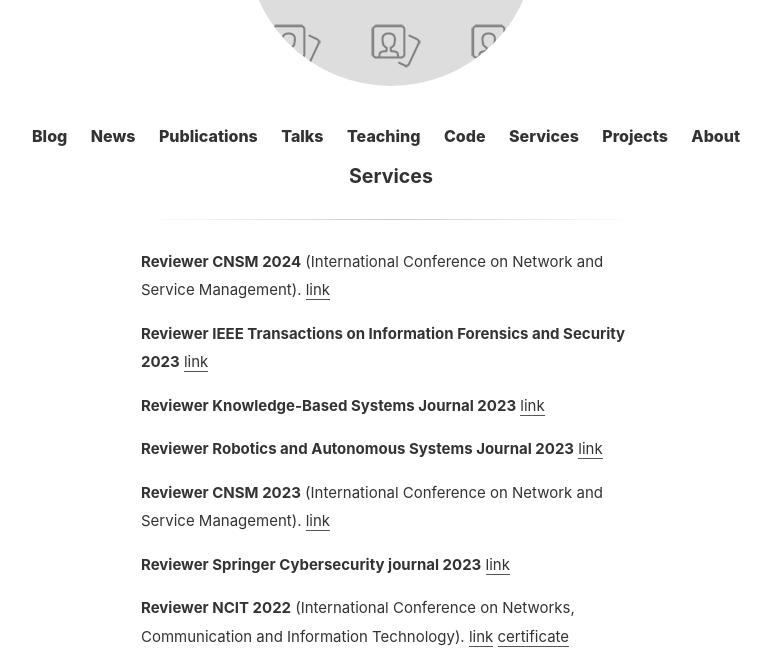
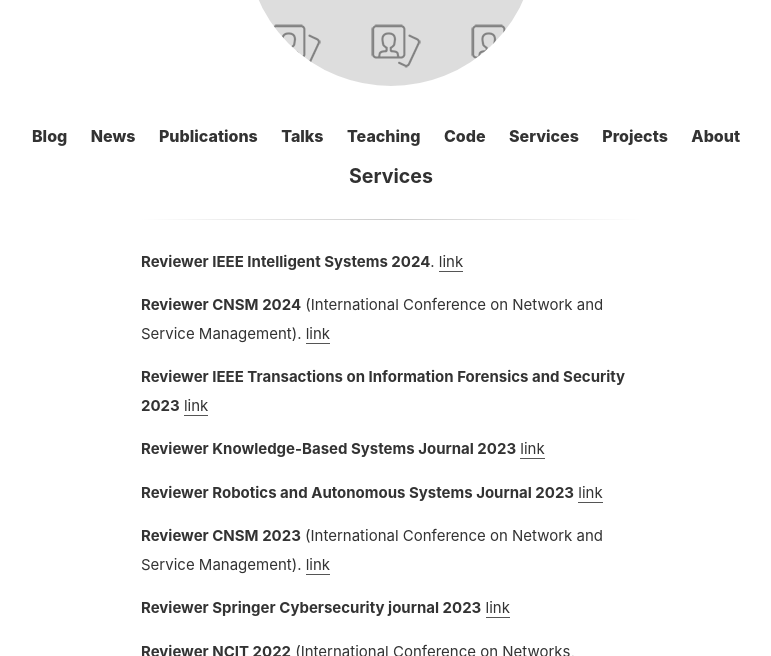
Before and after one commit to Limmen/Limmen.github.io, a Jekyll site: the page built from services.md, in a window 1280 px wide and 900 px high, cut to the strip 244-900 px from the top of the window. Shown: the whole strip, without its empty margins (249-1020 px from the left). Built offline with Jekyll 4.4.1, drawn with Linux system fonts in a browser that asks for light colours.

Commit message:
add service

```diff
--- a/services.md
+++ b/services.md
@@ -2,6 +2,9 @@
 layout: page
 title: Services
 ---
+
+ **Reviewer  IEEE Intelligent Systems 2024**.
+[link](https://ieeexplore.ieee.org/xpl/RecentIssue.jsp?punumber=9670)
 
 **Reviewer CNSM 2024** (International Conference on Network and Service Management).
 [link](http://www.cnsm-conf.org/2024/)
```
